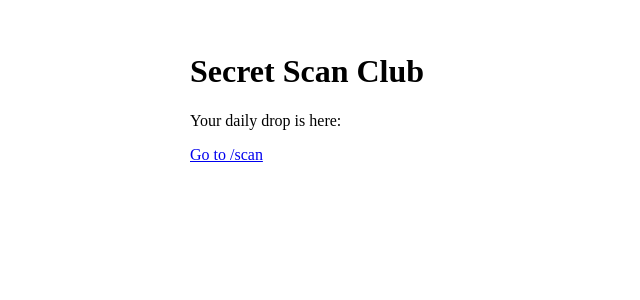
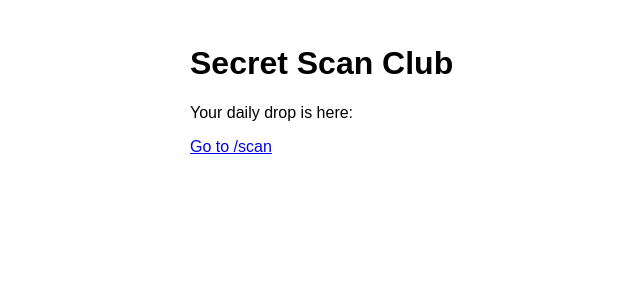
Before and after one commit to ryanc192/secretscanclub.com, a Next.js app: page / in a window 1280 px wide. Shown: the top 300 px of the page, without its empty margins (70-710 px from the left). Built offline with nearby package versions, Linux system fonts and the light colour scheme.

Commit message:
Create layout.tsx

```diff
--- /dev/null
+++ b/app/layout.tsx
@@ -0,0 +1,18 @@
+export const metadata = {
+  title: "Secret Scan Club",
+  description: "Daily drops, one QR, always new."
+};
+
+export default function RootLayout({
+  children,
+}: {
+  children: React.ReactNode;
+}) {
+  return (
+    <html lang="en">
+      <body style={{ margin: 0, fontFamily: "Arial, sans-serif" }}>
+        {children}
+      </body>
+    </html>
+  );
+}
```
